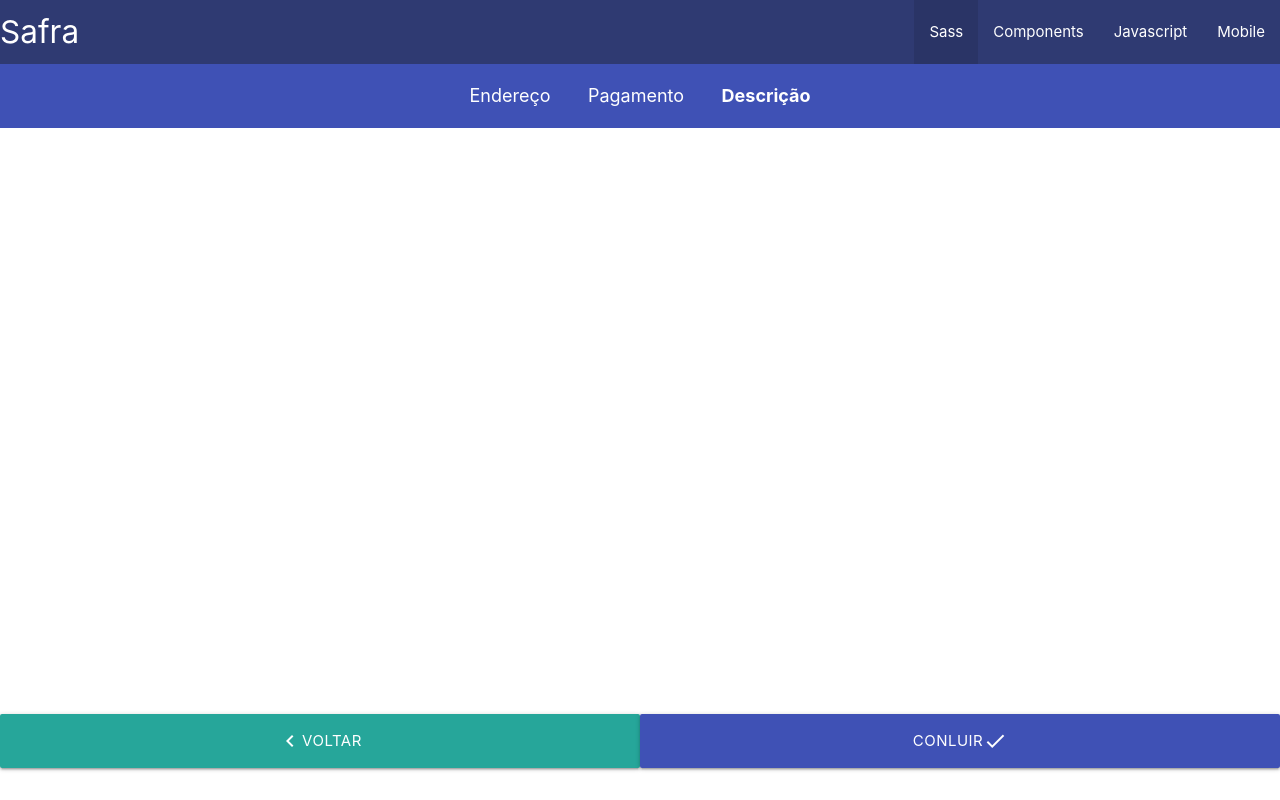
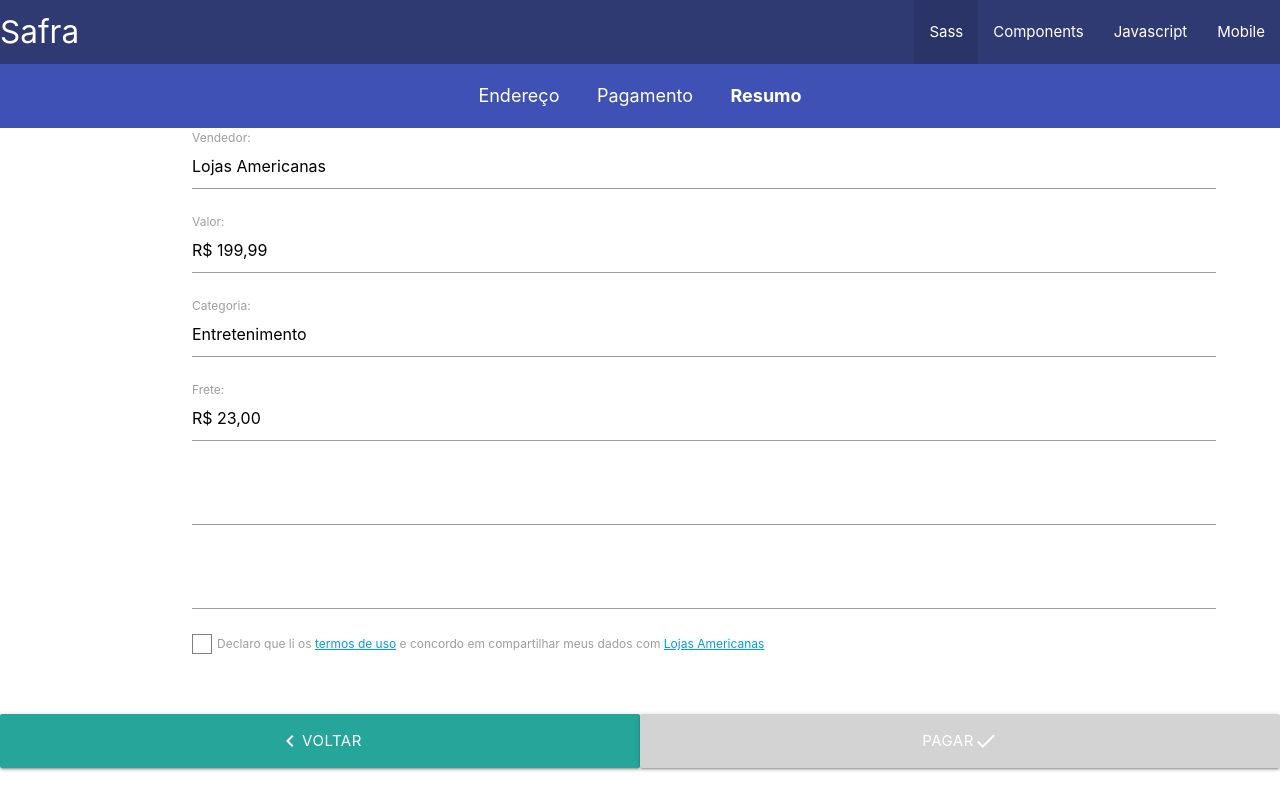
Before and after one commit to safra-team-35/frontend, a React (Create React App) app: page /description in a window 1280 px wide. Built offline with nearby package versions, Linux system fonts and the light colour scheme.

Commit message:
Included resume and confirmation of the order

```diff
--- a/src/components/Breadcrumb.js
+++ b/src/components/Breadcrumb.js
@@ -21,7 +21,7 @@ export default function Breadcrumb() {
               Pagamento
             </MenuLink>
             <MenuLink to="/description" label="Description">
-              Descrição
+              Resumo
             </MenuLink>
           </div>
         </div>
--- a/src/components/Breadcrumb/Address.js
+++ b/src/components/Breadcrumb/Address.js
@@ -22,21 +22,24 @@ export default function Address() {
       number: '2182',
       description: 'Trabalho',
     },
-    {
-      id: '5',
-      state: 'RJ',
-      type: 'Rua',
-      name: 'General Polidoro',
-      number: '25',
-      description: 'Pais',
-    },
   ];
 
   const [selectedOption, setSelectedOption] = useState();
 
   const handleSelectedOptionChange = (newOption) => {
-    console.log(newOption);
     setSelectedOption(newOption);
+
+    for (let i = 0; i < adressOptions.length; i++) {
+      if (newOption === adressOptions[i].id) {
+        console.log('aqui');
+        window.localStorage.setItem(
+          'address',
+          `${adressOptions[i].description}-${adressOptions[i].type} ${adressOptions[i].name}, ${adressOptions[i].number}`
+        );
+      }
+    }
+
+    window.localStorage.setItem('addressDescription', 'Endereço de entrega:');
   };
 
   return (
--- a/src/components/Breadcrumb/Description.js
+++ b/src/components/Breadcrumb/Description.js
@@ -2,12 +2,201 @@ import React from 'react';
 import Breadcrumb from '../Breadcrumb';
 import { Link } from 'react-router-dom';
 import Navbar from '../Navbar';
+import { formatNumber } from '../../helpers/formatHelpers';
+import { useState, useEffect } from 'react';
 
 export default function Description() {
+  const purchase = {
+    vendor: 'Lojas Americanas',
+    vendorDescription: 'Vendedor:',
+    category: 'Entretenimento',
+    categoryDescription: 'Categoria:',
+    value: 199.99,
+    valueDescription: 'Valor:',
+    freightCharge: 23,
+    freightChargeDescription: 'Frete:',
+    paymentMethod: window.localStorage.getItem('paymentMethod'),
+    paymentMethodDescription: window.localStorage.getItem(
+      'paymentMethodDescription'
+    ),
+    address: window.localStorage.getItem('address'),
+    addressDescription: window.localStorage.getItem('addressDescription'),
+  };
+
+  const [isChecked, setIsChecked] = useState(false);
+  const [style, setStyle] = useState();
+  const [buttonStyle, setButtonStyle] = useState({
+    backgroundColor: 'lightgray',
+  });
+  const [icon, setIcon] = useState('');
+
+  useEffect(() => {
+    if (isChecked) {
+      setStyle({
+        backgroundColor: 'lightgray',
+        border: '1px solid gray',
+        width: '20px',
+        minHeight: '20px',
+        maxHeight: '20px',
+      });
+      setIcon('X');
+      setButtonStyle({ backgroundColor: '#2F3A72', color: 'rgb(195,172,108)' });
+    } else {
+      setStyle({
+        backgroundColor: 'white',
+        border: '1px solid gray',
+        width: '20px',
+        minHeight: '20px',
+        maxHeight: '20px',
+      });
+      setIcon('');
+      setButtonStyle({ backgroundColor: 'lightgray', color: 'white' });
+    }
+  }, [isChecked]);
+
+  const handleClick = () => {
+    setIsChecked(!isChecked);
+  };
+
+  const handleLinkClick = (e) => {
+    if (!isChecked) e.preventDefault();
+  };
+
   return (
     <div>
       <Navbar />
       <Breadcrumb path="/description" />
+
+      <div
+        style={{
+          position: 'absolute',
+          width: '100%',
+        }}
+      >
+        <div
+          style={{
+            display: 'flex',
+            flexDirection: 'column',
+            justifySelf: 'center',
+            width: '80%',
+            marginLeft: '10%',
+          }}
+        >
+          <div className="input-field">
+            <input
+              type="text"
+              readOnly
+              id={purchase.vendorDescription}
+              value={purchase.vendor}
+            />
+            <label htmlFor={purchase.vendorDescription} className="active">
+              {purchase.vendorDescription}
+            </label>
+          </div>
+
+          <div className="input-field">
+            <input
+              type="text"
+              readOnly
+              id={purchase.valueDescription}
+              value={formatNumber(purchase.value)}
+            />
+            <label htmlFor={purchase.valueDescription} className="active">
+              {purchase.valueDescription}
+            </label>
+          </div>
+
+          <div className="input-field">
+            <input
+              type="text"
+              readOnly
+              id={purchase.categoryDescription}
+              value={purchase.category}
+            />
+            <label htmlFor={purchase.categoryDescription} className="active">
+              {purchase.categoryDescription}
+            </label>
+          </div>
+
+          <div className="input-field">
+            <input
+              type="text"
+              readOnly
+              id={purchase.freightChargeDescription}
+              value={formatNumber(purchase.freightCharge)}
+            />
+            <label
+              htmlFor={purchase.freightChargeDescription}
+              className="active"
+            >
+              {purchase.freightChargeDescription}
+            </label>
+          </div>
+
+          <div className="input-field">
+            <input
+              type="text"
+              readOnly
+              id={purchase.paymentMethodDescription}
+              value={purchase.paymentMethod}
+            />
+            <label
+              htmlFor={purchase.paymentMethodDescription}
+              className="active"
+            >
+              {purchase.paymentMethodDescription}
+            </label>
+          </div>
+          <div className="input-field">
+            <input
+              type="text"
+              readOnly
+              id={purchase.addressDescription}
+              value={purchase.address}
+            />
+            <label htmlFor={purchase.addressDescription} className="active">
+              {purchase.addressDescription}
+            </label>
+          </div>
+          <div>
+            <a
+              className="waves-effect waves-light"
+              onClick={handleClick}
+              style={style}
+              id="checkbox"
+            >
+              <span
+                style={{
+                  marginLeft: '5px',
+                  fontWeight: 'bold',
+                  color: 'black',
+                }}
+              >
+                {icon}
+              </span>
+              {/* <i className="material-icons">{icon}</i> */}
+            </a>
+            <label style={{ marginLeft: '5px' }}>
+              Declaro que li os{' '}
+              <a style={{ textDecoration: 'underline' }}>termos de uso</a> e
+              concordo em compartilhar meus dados com{' '}
+              <a style={{ textDecoration: 'underline' }}>{purchase.vendor}</a>
+            </label>
+            {/* <input
+              id="checkbox"
+              type="checkbox"
+              onChange={handleClick}
+              checked={isChecked}
+            /> */}
+            {/* <label htmlFor="checkbox" className="active">
+              Declaro que li os{' '}
+              <a style={{ textDecoration: 'underline' }}>termos de uso</a> e
+              concordo em compartilhar meus dados com{' '}
+              <a style={{ textDecoration: 'underline' }}>{purchase.vendor}</a>
+            </label> */}
+          </div>
+        </div>
+      </div>
 
       <div
         className="row"
@@ -35,14 +224,16 @@ export default function Description() {
 
         <Link
           to="/"
-          className="btn btn-large waves-effect waves-light indigo col s6"
+          onClick={handleLinkClick}
+          className="btn btn-large waves-effect waves-light col s6"
           style={{
             display: 'flex',
             flexDirection: 'row',
             justifyContent: 'center',
+            ...buttonStyle,
           }}
         >
-          <span>Conluir</span>
+          <span>Pagar</span>
           <i className="material-icons">done</i>
         </Link>
       </div>
--- a/src/components/Breadcrumb/Payment.js
+++ b/src/components/Breadcrumb/Payment.js
@@ -16,8 +16,21 @@ export default function Payment() {
   const [selectedOption, setSelectedOption] = useState();
 
   const handleSelectedOptionChange = (newOption) => {
-    console.log(newOption);
     setSelectedOption(newOption);
+
+    for (let i = 0; i < paymentMethods.length; i++) {
+      if (newOption === paymentMethods[i].id) {
+        window.localStorage.setItem(
+          'paymentMethod',
+          `Cartão de Crédito ${paymentMethods[i].Bank}`
+        );
+      }
+    }
+
+    window.localStorage.setItem(
+      'paymentMethodDescription',
+      'Método de pagamento:'
+    );
   };
 
   return (
--- a/src/components/ModalDescription.js
+++ b/src/components/ModalDescription.js
@@ -45,7 +45,7 @@ export default function ModalGrade({ selectedTransaction, onClose }) {
           },
           content: {
             width: '80%',
-            height: '85%',
+            height: '55%',
             margin: 'auto',
           },
         }}
--- a/src/components/addressOptions/Options.js
+++ b/src/components/addressOptions/Options.js
@@ -5,6 +5,7 @@ export default function Options(children) {
   const [paymentMethod, setPaymentMethod] = useState('1');
   const handlePaymentMethodChange = (newPaymentMethod) => {
     setPaymentMethod(newPaymentMethod);
+    children.onOptionChange(newPaymentMethod);
   };
 
   return (
--- a/src/components/paymentMethods/Options.js
+++ b/src/components/paymentMethods/Options.js
@@ -5,6 +5,7 @@ export default function Options(children) {
   const [paymentMethod, setPaymentMethod] = useState('1');
   const handlePaymentMethodChange = (newPaymentMethod) => {
     setPaymentMethod(newPaymentMethod);
+    children.onOptionChange(newPaymentMethod);
   };
 
   return (
```
